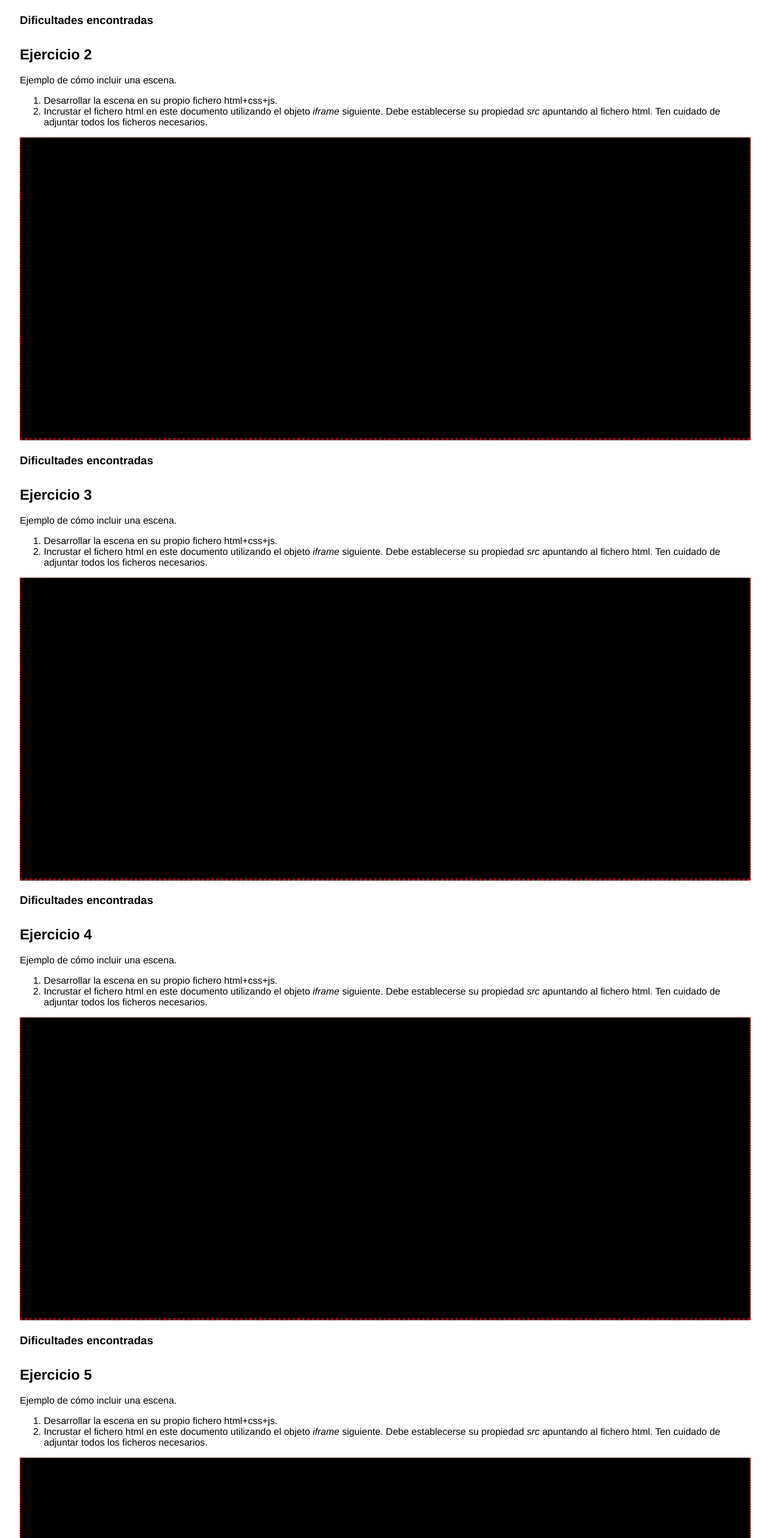
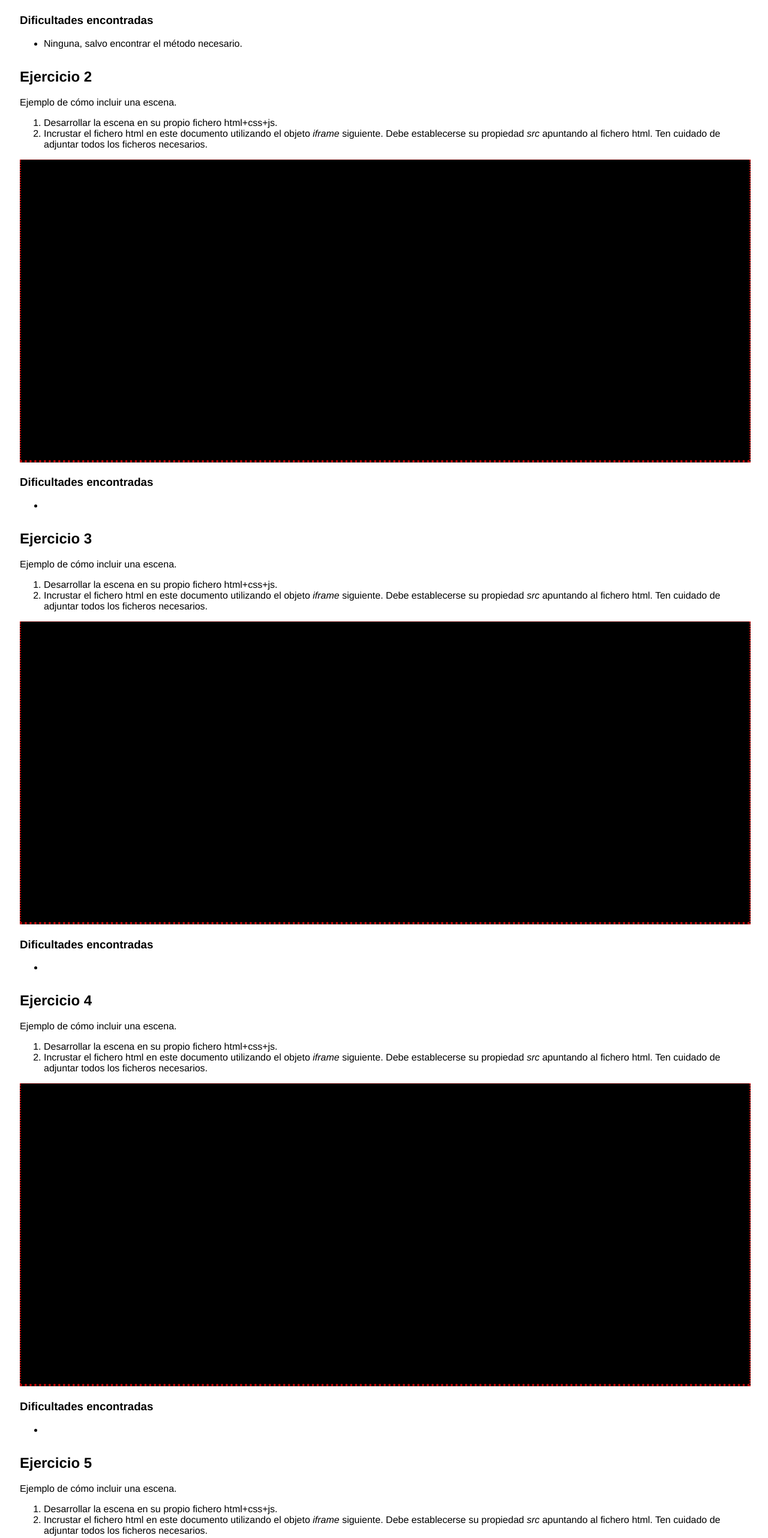
Before and after one commit to lumialfe/cgsm-pl3-uo270139, a website built with webpack: page sesion1/index.html in a window 1280 px wide. Shown: the part 956-3520 px from the top of the page at 60% size. Built offline with nearby package versions, Linux system fonts and the light colour scheme; files whose address does not match are found by name.

Commit message:
feat: first version of report

```diff
--- a/sesion1/index.html
+++ b/sesion1/index.html
@@ -34,7 +34,9 @@
                 <iframe class="container" src="prac1-1.html">
                 </iframe>
                 <h3>Dificultades encontradas</h3>
-                <p></p>
+                <ul>
+                    <li>Ninguna, salvo encontrar el método necesario.</li>
+                </ul>
 
                 <h2>Ejercicio 2</h2>
                 <p>Ejemplo de cómo incluir una escena.</p>
@@ -45,7 +47,9 @@
                 <iframe class="container" src="prac1-2.html">
                 </iframe>
                 <h3>Dificultades encontradas</h3>
-                <p></p>
+                <ul>
+                    <li></li>
+                </ul>
 
                 <h2>Ejercicio 3</h2>
                 <p>Ejemplo de cómo incluir una escena.</p>
@@ -56,7 +60,9 @@
                 <iframe class="container" src="prac1-3.html">
                 </iframe>
                 <h3>Dificultades encontradas</h3>
-                <p></p>
+                <ul>
+                    <li></li>
+                </ul>
 
                 <h2>Ejercicio 4</h2>
                 <p>Ejemplo de cómo incluir una escena.</p>
@@ -67,7 +73,9 @@
                 <iframe class="container" src="prac1-4.html">
                 </iframe>
                 <h3>Dificultades encontradas</h3>
-                <p></p>
+                <ul>
+                    <li></li>
+                </ul>
 
                 <h2>Ejercicio 5</h2>
                 <p>Ejemplo de cómo incluir una escena.</p>
@@ -78,7 +86,9 @@
                 <iframe class="container" src="prac1-5.html">
                 </iframe>
                 <h3>Dificultades encontradas</h3>
-                <p></p>
+                <ul>
+                    <li></li>
+                </ul>
 
                 <h2>Ejercicio 6</h2>
                 <p>Ejemplo de cómo incluir una escena.</p>
@@ -89,7 +99,9 @@
                 <iframe class="container" src="prac1-6.html">
                 </iframe>
                 <h3>Dificultades encontradas</h3>
-                <p></p>
+                <ul>
+                    <li></li>
+                </ul>
             </div>
         </div>
     </body>
```
